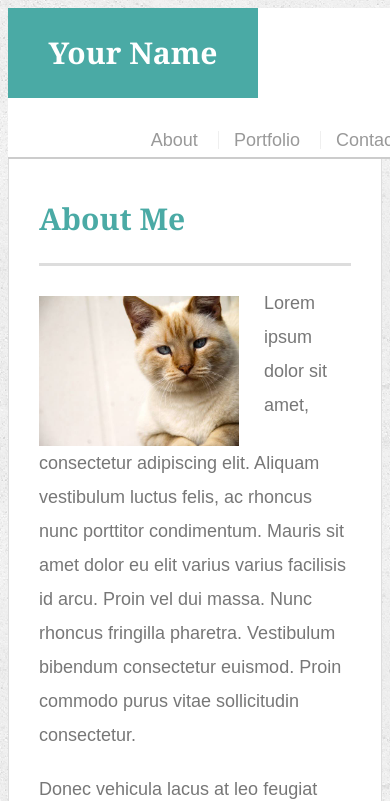
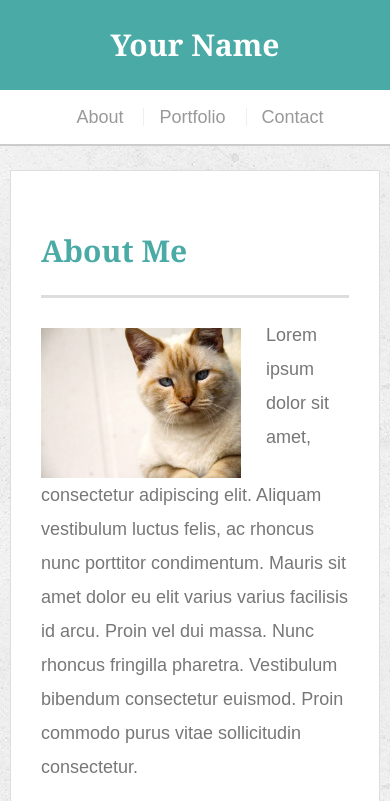
Before and after one commit to atiftariq786/Responsive-Portfolio, a plain HTML site: page index.html in a window 390 px wide. Shown: the top 801 px of the page. Drawn offline with Linux system fonts and the light colour scheme.

Commit message:
modified style.css

```diff
--- a/assets/css/style.css
+++ b/assets/css/style.css
@@ -215,3 +215,27 @@ input[type=submit] {
   background: #4aaaa5;
   border: 0 none;
 }
+
+@media only screen and (max-width: 640px) {
+
+#logo {
+  width:100%;
+}
+  nav {
+    width: 100%;
+    text-align: center;
+    margin: 10px;
+  }
+  body{
+    margin: 0px;
+  }
+
+  #main-container {
+    padding: 170px 10px 170px 10px;
+  }
+
+
+
+
+
+}
```
